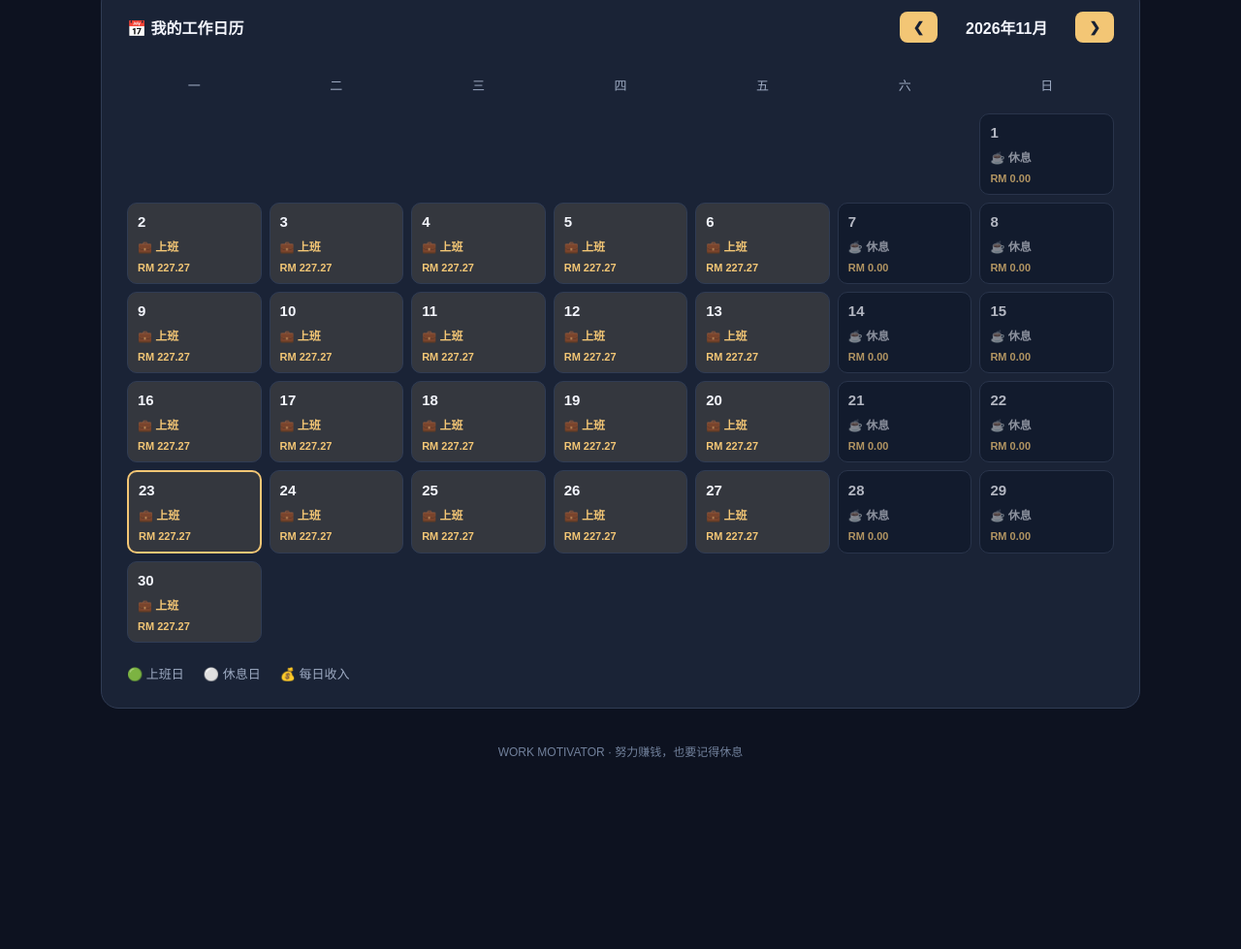
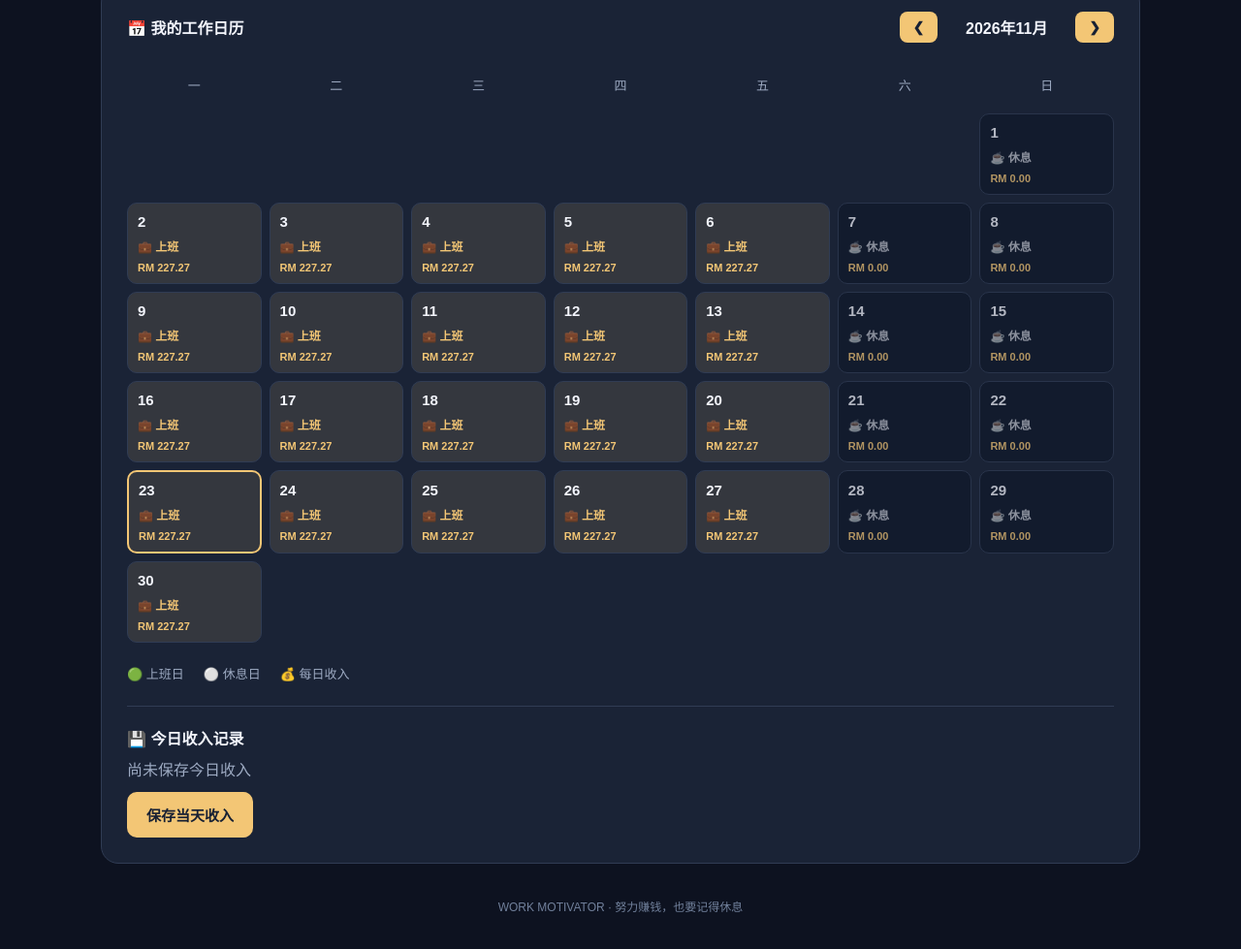
Before and after one commit to sbsvhans-jpg/work-motivator, a plain HTML site: page index.html in a window 1280 px wide. Shown: the part 1123-2102 px from the top of the page at 97% size. Before the commit the page ends 1942 px from the top, so only its background shows below. Drawn offline with Linux system fonts and the light colour scheme.

Commit message:
Update index.html

```diff
--- a/index.html
+++ b/index.html
@@ -499,6 +499,28 @@ margin:32px 0">
     <span>⚪ 休息日</span>
     <span>💰 每日收入</span>
   </div>
+
+<!-- Historical Income Save Panel -->
+<div class="calendar-save-panel"
+     style="margin-top:24px;padding-top:20px;border-top:1px solid var(--theme-border)">
+
+  <div style="font-weight:700;margin-bottom:8px">
+    💾 今日收入记录
+  </div>
+
+  <div id="dailyIncomeSaveInfo"
+       class="muted"
+       style="margin-bottom:12px">
+    尚未保存今日收入
+  </div>
+
+  <button id="saveTodayIncome"
+          type="button">
+    保存当天收入
+  </button>
+
+</div>
+
 </section>
 
   <footer>WORK MOTIVATOR · 努力赚钱，也要记得休息</footer>
```
